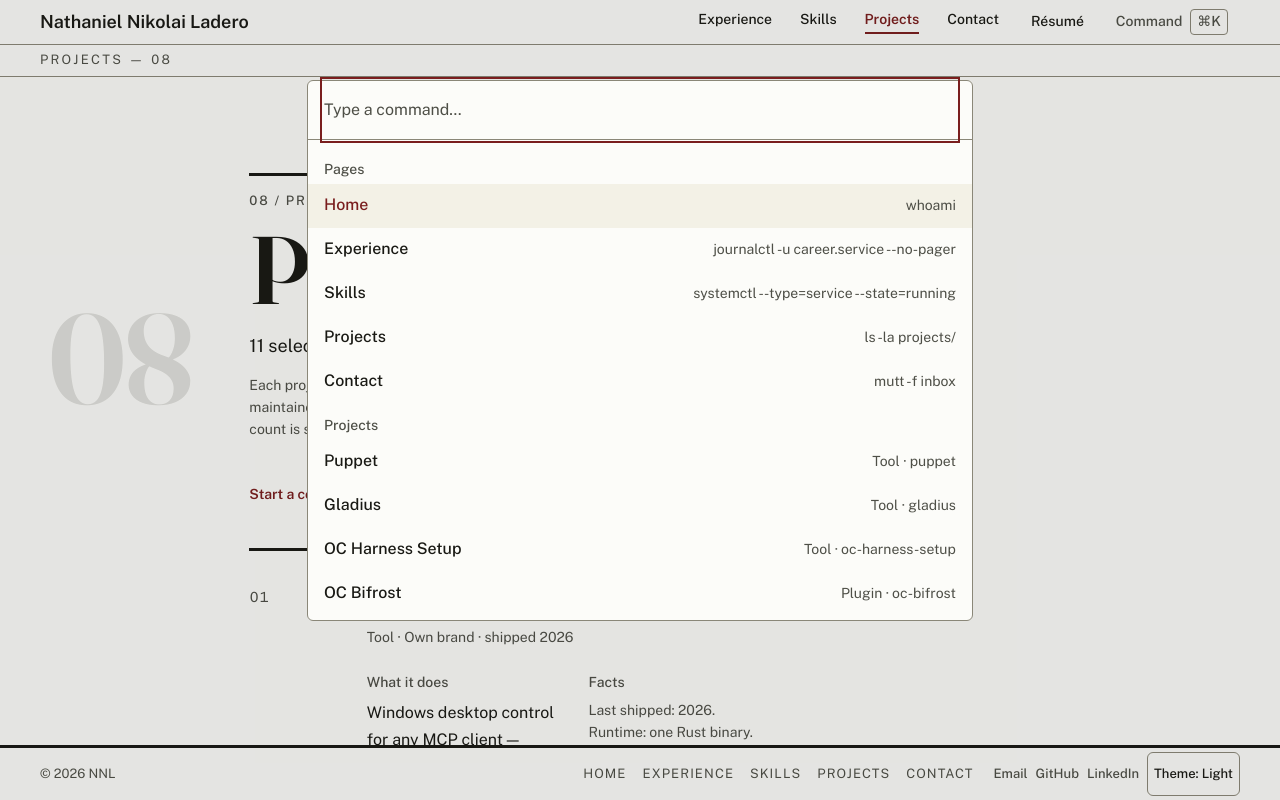
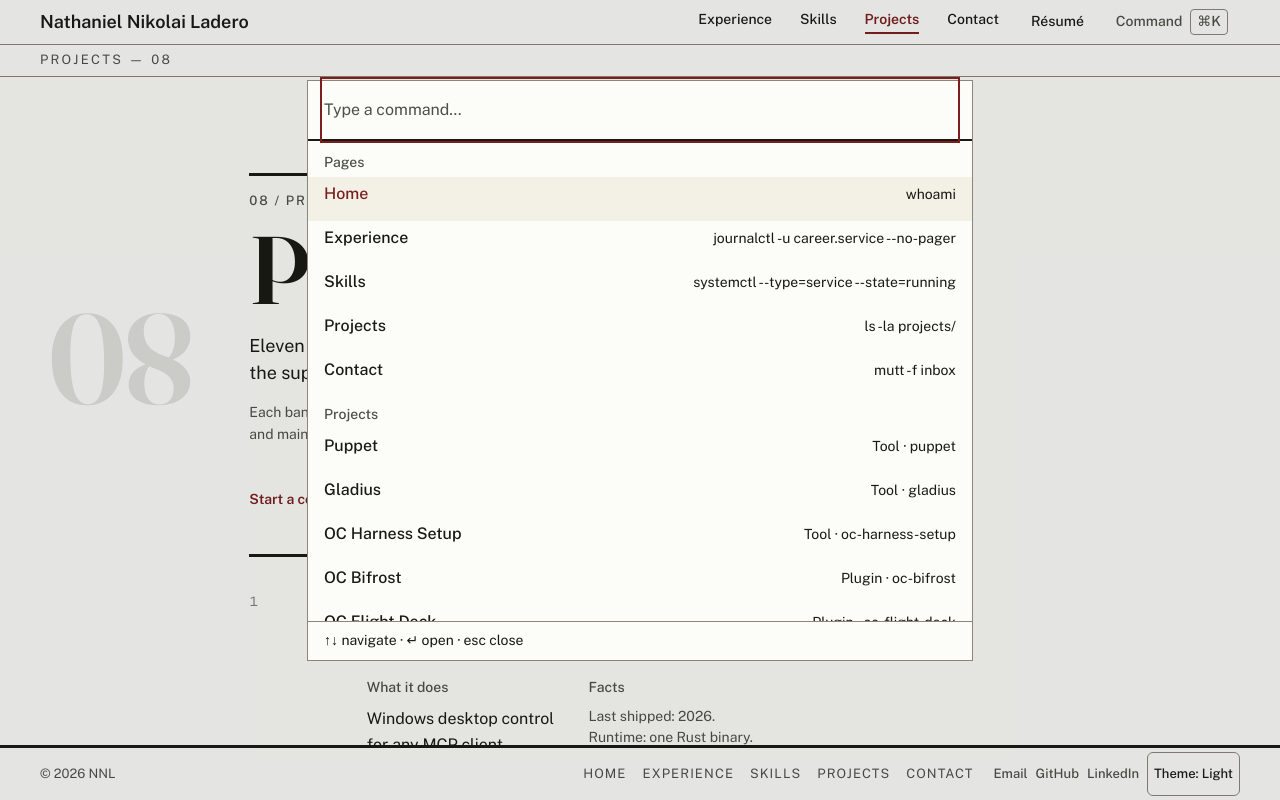
Before and after one commit to nathwn12/nathwn12.github.io, a React (Vite) app: page /projects in a window 1280 px wide. Both pictures are taken after a click on the button "Open command palette (Control K)". Built offline with nearby package versions, Linux system fonts and the light colour scheme.

Commit message:
Polish rhythm: one numbering system, deduped ledes, hero cadence, palette instrument, colophon imprint

```diff
--- a/src/components/CommandPalette.tsx
+++ b/src/components/CommandPalette.tsx
@@ -243,14 +243,14 @@ export function CommandPalette() {
         role="dialog"
         aria-modal="true"
         aria-labelledby={TITLE_ID}
-        className="relative w-full max-w-[68ch] animate-[nnl-fade-in_160ms_ease-out] rounded-sm border border-border bg-bg motion-reduce:animate-none"
+        className="relative w-full max-w-[68ch] animate-[nnl-fade-in_160ms_ease-out] rounded-none border border-border bg-bg motion-reduce:animate-none"
       >
         <h2 id={TITLE_ID} className="sr-only">
           Command palette
         </h2>
         {copyState === "idle" ? (
           <>
-            <div className="border-b border-border px-4">
+            <div className="border-b-2 border-text px-4">
               <label htmlFor={INPUT_ID} className="sr-only">
                 {INPUT_LABEL}
               </label>
@@ -289,7 +289,7 @@ export function CommandPalette() {
                     setActiveIndex(0);
                     inputRef.current?.focus();
                   }}
-                  className="mt-4 inline-flex min-h-11 items-center rounded-sm border border-border px-6 py-3 text-label font-semibold text-text transition-colors duration-submit hover:border-border-accent"
+                  className="mt-4 inline-flex min-h-11 items-center rounded-none border border-border px-6 py-3 text-label font-semibold text-text transition-colors duration-submit hover:border-border-accent"
                 >
                   Clear the query
                 </button>
@@ -299,13 +299,13 @@ export function CommandPalette() {
                 role="listbox"
                 id={LISTBOX_ID}
                 aria-label="Results"
-                className="max-h-[60vh] overflow-y-auto py-2"
+                className="max-h-[60vh] overflow-y-auto py-1"
               >
                 {sections.map((section) => (
                   <li key={section.group} role="presentation">
                     <p
                       id={`palette-group-${section.group}`}
-                      className="px-4 pt-3 pb-1 text-label font-medium text-text-muted"
+                      className="px-4 pt-2 pb-1 text-label font-medium text-text-muted"
                     >
                       {section.group}
                     </p>
@@ -322,7 +322,7 @@ export function CommandPalette() {
                             onMouseDown={(e) => e.preventDefault()}
                             onMouseEnter={() => setActiveIndex(index)}
                             onClick={() => activate(item)}
-                            className={`flex min-h-11 cursor-pointer items-baseline justify-between gap-4 px-4 py-2 text-body transition-colors duration-nav ${
+                            className={`flex min-h-11 cursor-pointer items-baseline justify-between gap-4 px-4 py-1 text-body transition-colors duration-nav ${
                               selected ? "bg-surface" : "bg-transparent"
                             }`}
                           >
@@ -331,7 +331,7 @@ export function CommandPalette() {
                             >
                               {item.label}
                             </span>
-                            <span className="shrink-0 text-detail text-text-muted">
+                            <span className="shrink-0 text-detail text-text">
                               {item.hint}
                             </span>
                           </li>
@@ -342,6 +342,9 @@ export function CommandPalette() {
                 ))}
               </ul>
             )}
+            <p className="border-t border-border px-4 py-2 text-detail text-text">
+              ↑↓ navigate · ↵ open · esc close
+            </p>
             <p role="status" className="sr-only">
               {countText}
             </p>
@@ -372,7 +375,7 @@ export function CommandPalette() {
               ref={doneRef}
               type="button"
               onClick={closePalette}
-              className="mt-6 inline-flex min-h-11 items-center rounded-sm border border-border px-6 py-3 text-label font-semibold text-text transition-colors duration-submit hover:border-border-accent"
+              className="mt-6 inline-flex min-h-11 items-center rounded-none border border-border px-6 py-3 text-label font-semibold text-text transition-colors duration-submit hover:border-border-accent"
             >
               Done
             </button>
--- a/src/components/Experience.tsx
+++ b/src/components/Experience.tsx
@@ -1,5 +1,5 @@
 import { motion } from "framer-motion";
-import { employer, experience, provenance } from "../content/experience";
+import { employer, experience, experienceLede, provenance } from "../content/experience";
 import { fadeUp, staggerChild, staggerParent } from "../lib/motion";
 import { RouteLink } from "../lib/router";
 import { PageFoot } from "./PageFoot";
@@ -92,9 +92,7 @@ export function Experience() {
               </div>
               <h1 className="masthead-name mt-3 text-text">Experience</h1>
               <p className="mt-4 max-w-[65ch] text-lead text-text">
-                Three years of production fintech work in C# and ASP.NET Core,
-                from payment APIs and data layers down to the Ubuntu servers they
-                run on.
+                {experienceLede}
               </p>
               <p className="mt-4 max-w-[65ch] text-detail text-text-muted">
                 {employer.role}, {employer.company}, {employer.location}.
--- a/src/components/PageFoot.tsx
+++ b/src/components/PageFoot.tsx
@@ -84,14 +84,14 @@ export function PageFoot({ accentResume = false }: PageFootProps) {
         )}
       </nav>
       </div>
-      <p className="mt-4 text-micro text-text-muted">
+      <p className="mt-4 text-[0.75rem] font-normal not-italic leading-snug text-text-muted">
         Colophon — © {YEAR} Nathaniel Nikolai Ladero. Set in Fraunces and
         Public Sans.{" "}
         <a
           href="https://github.com/nathwn12/nathwn12.github.io"
           target="_blank"
           rel="noopener noreferrer"
-          className="text-text-muted underline hover:text-text"
+          className="text-text-muted no-underline hover:text-text hover:underline"
         >
           Source on GitHub.
         </a>
--- a/src/components/Projects.tsx
+++ b/src/components/Projects.tsx
@@ -1,5 +1,5 @@
 import { motion } from "framer-motion";
-import { archived, projects } from "../content/projects";
+import { archived, projects, projectsLede, projectsSupport } from "../content/projects";
 import { heroIn, springSnappy } from "../lib/motion";
 import { RouteLink } from "../lib/router";
 import { PageFoot } from "./PageFoot";
@@ -86,14 +86,10 @@ export default function Projects() {
             </div>
             <h1 className="masthead-name mt-3 text-text">Projects</h1>
             <p className="mt-4 max-w-[65ch] text-lead text-text">
-              {projects.length} selected open-source projects on this page,
-              featured work first.
+              {projectsLede}
             </p>
             <p className="mt-4 max-w-[65ch] text-detail text-text-muted">
-              Each project below is a public repository on github.com/nathwn12,
-              built and maintained solo. The order is featured work first, then
-              the supporting tools. No star count is shown: the signal here is
-              what each one does.
+              {projectsSupport}
             </p>
             <RouteLink href="/contact" className={ACTION}>
               Start a conversation about this work
@@ -115,8 +111,8 @@ export default function Projects() {
                   : `mt-16 border-t border-border pt-8 ${RAIL}`
               }
             >
-              <p className={`text-detail tabular-nums text-text-muted ${RAIL_RANK} lg:pt-1`}>
-                {String(index + 1).padStart(2, "0")}
+              <p className={`text-micro tabular-nums text-text-muted opacity-70 ${RAIL_RANK} lg:pt-1`}>
+                {String(index + 1)}
               </p>
 
               <div className={`mt-4 ${RAIL_BODY} lg:mt-0`}>
--- a/src/content/experience.ts
+++ b/src/content/experience.ts
@@ -1,4 +1,5 @@
 import { ExperienceSchema } from "../types/models";
+import { countWords } from "./projects";
 
 /**
  * Content module: Experience section data, moved verbatim out of
@@ -224,6 +225,13 @@ export const experience: ExperienceEntry[] = [
 export const provenance =
   "Commit ledger recovered from 21 scanned internal repositories after Xentra closed in May 2026: 1,182 commits across 17 repositories from 2023 to 2026.";
 
+/** Route lede: tenure, count in words, reading order (newest first), and what
+    each entry carries — never a restatement of the title. */
+export const experienceLede = `Three years of production fintech work, ${countWords(experience.length)} entries newest first — each pairs its outcome with the moves behind it.`;
+
+/** Landing marginalia: the count in words with the reading order. */
+export const experienceMarginalia = `${countWords(experience.length)} entries, newest first`;
+
 /* Dormant zod models wired in: validate a domain projection (employer merged
    into every entry) at module load. Throws a descriptive error on mismatch. */
 const experienceProjection = experience.map((entry) => ({
--- a/src/content/projects.ts
+++ b/src/content/projects.ts
@@ -22,6 +22,40 @@ import { ProjectSchema } from "../types/models";
  */
 
 export type Token = "accent" | "accent-2" | "accent-3" | "accent-4";
+
+/** Small-count words, so a numeral never sits beside a folio or rank numeral.
+    Falls back to the digits for counts outside the table. */
+const COUNT_WORDS: Record<number, string> = {
+  0: "zero",
+  1: "one",
+  2: "two",
+  3: "three",
+  4: "four",
+  5: "five",
+  6: "six",
+  7: "seven",
+  8: "eight",
+  9: "nine",
+  10: "ten",
+  11: "eleven",
+  12: "twelve",
+  13: "thirteen",
+  14: "fourteen",
+  15: "fifteen",
+  16: "sixteen",
+  17: "seventeen",
+  18: "eighteen",
+  19: "nineteen",
+  20: "twenty",
+};
+
+export function countWords(n: number): string {
+  return COUNT_WORDS[n] ?? String(n);
+}
+
+function cap(word: string): string {
+  return word.charAt(0).toUpperCase() + word.slice(1);
+}
 
 export interface ProjectLore {
   id: string;
@@ -333,6 +367,25 @@ export const archived: ArchivedProject[] = [
   },
 ];
 
+/** Route lede: selection criteria (public repos under the owner) and reading
+    order (featured first). Never restates the title. */
+export const projectsLede = `${cap(countWords(projects.length))} public repositories under github.com/nathwn12 — featured work first, then the supporting tools.`;
+
+/** Route support line: what lives on the page (case-study facts, retired foot). */
+export const projectsSupport =
+  "Each band pairs what the project does with its case-study facts — every entry built and maintained solo, no star counts; retired work sits at the foot of the page.";
+
+/** Landing teaser lede: the sequence rationale, stated once — featured first,
+    one line each, full notes on the route page. */
+export const workTeaserLede =
+  "Featured first, one line each — titles link to the full case notes on the projects page.";
+
+/** Landing marginalia: the count in words, no rationale repeat. */
+export const projectsMarginalia = `${countWords(projects.length)} projects`;
+
+/** Landing link to the route page: the count in words. */
+export const allProjectsLabel = `All ${countWords(projects.length)} projects`;
+
 /* Dormant zod models wired in: token → palette hex (dark theme) so the real
    data can be validated against ProjectSchema at module load. */
 const TOKEN_HEX: Record<Token, string> = {
```
Also changed, not shown: src/components/Hero.tsx (+10 -10 lines), src/components/Skills.tsx (+5 -8 lines), src/components/WorkTeaser.tsx (+9 -8 lines), src/content/skills.ts (+15 -0 lines).
